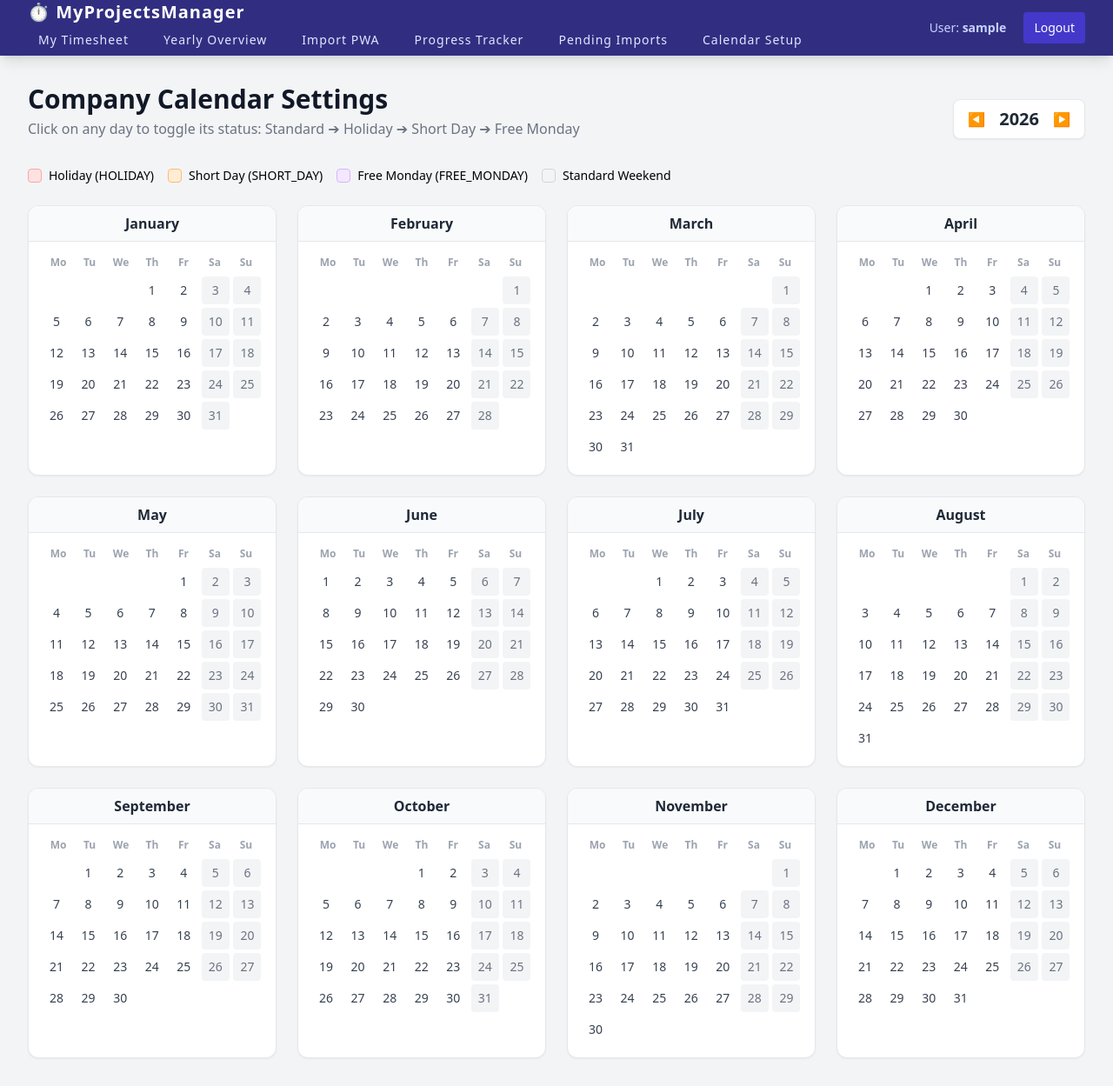
After one commit to OleksanderShevchenko/MyProjectsManager, a Django app: page /settings/calendar/ in a window 1280 px wide. The commit adds this page. Shown: the whole page at 87% size. Run offline with Django 5.2, Linux system fonts and the light colour scheme; the visitor is signed in with stand-in values (Sample User, id 1); data that the repository does not hold is empty; some libraries are stand-ins or nearby versions.

Commit message:
Add view for CompanyCalendar dashboard. Add template to display and edit CompanyCalendar for admin. Add reference to this  CompanyCalendar in base template

```diff
--- a/work_time_reporter/templates/work_time_reporter/base.html
+++ b/work_time_reporter/templates/work_time_reporter/base.html
@@ -30,6 +30,9 @@
                         {% endif %}
                         {% if user.is_staff %}
                             <a href="{% url 'msproject_import:pending' %}" class="text-indigo-100 hover:bg-indigo-800 px-3 py-2 rounded-md text-sm font-medium">Pending Imports</a>
+                        {% endif %}
+                        {% if request.user.is_superuser %}
+                            <a href="{% url 'work_time_reporter:calendar_settings_current' %}" class="text-indigo-100 hover:bg-indigo-800 px-3 py-2 rounded-md text-sm font-medium">Calendar Setup</a>
                         {% endif %}
                     </div>
 
--- /dev/null
+++ b/work_time_reporter/templates/work_time_reporter/calendar_settings.html
@@ -0,0 +1,110 @@
+{% extends 'work_time_reporter/base.html' %}
+
+{% block content %}
+<div class="mb-8 flex justify-between items-end">
+    <div>
+        <h1 class="text-3xl font-extrabold text-gray-900">Company Calendar Settings</h1>
+        <p class="text-gray-500 mt-1">Click on any day to toggle its status: Standard ➔ Holiday ➔ Short Day ➔ Free Monday</p>
+    </div>
+
+    <div class="flex items-center space-x-4 bg-white px-4 py-2 rounded-lg border border-gray-200 shadow-sm">
+        <a href="{% url 'work_time_reporter:calendar_settings' year|add:'-1' %}" class="text-gray-500 hover:text-indigo-600">◀</a>
+        <span class="text-xl font-bold text-gray-800">{{ year }}</span>
+        <a href="{% url 'work_time_reporter:calendar_settings' year|add:'1' %}" class="text-gray-500 hover:text-indigo-600">▶</a>
+    </div>
+</div>
+
+<div class="mb-6 flex space-x-4 text-sm font-medium">
+    <div class="flex items-center"><span class="w-4 h-4 bg-red-100 border border-red-300 rounded mr-2"></span> Holiday (HOLIDAY)</div>
+    <div class="flex items-center"><span class="w-4 h-4 bg-orange-100 border border-orange-300 rounded mr-2"></span> Short Day (SHORT_DAY)</div>
+    <div class="flex items-center"><span class="w-4 h-4 bg-purple-100 border border-purple-300 rounded mr-2"></span> Free Monday (FREE_MONDAY)</div>
+    <div class="flex items-center"><span class="w-4 h-4 bg-gray-100 border border-gray-300 rounded mr-2"></span> Standard Weekend</div>
+</div>
+
+<div class="grid grid-cols-1 md:grid-cols-3 lg:grid-cols-4 gap-6">
+    {% for month in months_data %}
+    <div class="bg-white rounded-xl shadow-sm border border-gray-200 overflow-hidden">
+        <div class="bg-gray-50 px-4 py-2 text-center font-bold text-gray-800 border-b border-gray-200">
+            {{ month.name }}
+        </div>
+        <div class="p-4">
+            <div class="grid grid-cols-7 text-xs text-center font-semibold text-gray-400 mb-2">
+                <div>Mo</div><div>Tu</div><div>We</div><div>Th</div><div>Fr</div><div>Sa</div><div>Su</div>
+            </div>
+
+            <div class="grid grid-cols-7 gap-1 text-sm text-center">
+                {% for week in month.weeks %}
+                    {% for day in week %}
+                        {% if day %}
+                            <button type="button"
+                                    class="w-8 h-8 rounded flex items-center justify-center transition-colors focus:outline-none border day-btn
+                                    {% if day.day_type == 'HOLIDAY' %} bg-red-100 text-red-800 border-red-300 font-bold
+                                    {% elif day.day_type == 'SHORT_DAY' %} bg-orange-100 text-orange-800 border-orange-300 font-bold
+                                    {% elif day.day_type == 'FREE_MONDAY' %} bg-purple-100 text-purple-800 border-purple-300 font-bold
+                                    {% elif day.is_weekend %} bg-gray-100 text-gray-500 border-transparent
+                                    {% else %} bg-white text-gray-700 border-transparent hover:bg-gray-100 {% endif %}"
+                                    data-date="{{ day.date|date:'Y-m-d' }}"
+                                    data-current-type="{{ day.day_type|default:'NONE' }}">
+                                {{ day.day_num }}
+                            </button>
+                        {% else %}
+                            <div class="w-8 h-8"></div>
+                        {% endif %}
+                    {% endfor %}
+                {% endfor %}
+            </div>
+        </div>
+    </div>
+    {% endfor %}
+</div>
+
+<form>
+    {% csrf_token %}
+</form>
+
+<script>
+document.addEventListener('DOMContentLoaded', function() {
+    const csrftoken = document.querySelector('[name=csrfmiddlewaretoken]').value;
+
+    // Cycle logic: Standard -> HOLIDAY -> SHORT_DAY -> FREE_MONDAY -> Standard
+    const nextType = {
+        'NONE': 'HOLIDAY',
+        'HOLIDAY': 'SHORT_DAY',
+        'SHORT_DAY': 'FREE_MONDAY',
+        'FREE_MONDAY': 'CLEAR'
+    };
+
+    document.querySelectorAll('.day-btn').forEach(btn => {
+        btn.addEventListener('click', function() {
+            const dateStr = this.dataset.date;
+            const currentType = this.dataset.currentType;
+            const newType = nextType[currentType];
+
+            // Visual feedback immediately
+            this.style.opacity = '0.5';
+
+            fetch(window.location.href, {
+                method: 'POST',
+                headers: {
+                    'Content-Type': 'application/json',
+                    'X-Requested-With': 'XMLHttpRequest',
+                    'X-CSRFToken': csrftoken
+                },
+                body: JSON.stringify({
+                    'date': dateStr,
+                    'type': newType
+                })
+            })
+            .then(response => response.json())
+            .then(data => {
+                if(data.status === 'success') {
+                    // Reload page to reflect new colors cleanly
+                    // (For a production app you'd just swap CSS classes, but reload is 100% reliable here)
+                    window.location.reload();
+                }
+            });
+        });
+    });
+});
+</script>
+{% endblock %}
--- a/work_time_reporter/views.py
+++ b/work_time_reporter/views.py
@@ -1,10 +1,14 @@
+import calendar
 import datetime
+import json
 
 from django.shortcuts import render, redirect, get_object_or_404
 from django.contrib import messages
+from django.contrib.admin.views.decorators import staff_member_required
 from django.contrib.auth import get_user_model
 from django.contrib.auth.decorators import login_required
 from django.db.models import Sum, Min, Q, Max
+from django.http import JsonResponse
 from django.urls import reverse
 from django.utils import timezone
 
@@ -593,3 +597,70 @@ def progress_dashboard(request, year=None):
             'today': today,
         }
     return render(request, 'work_time_reporter/progress_dashboard.html', context)
+
+
+@staff_member_required(login_url='work_time_reporter:login')
+def calendar_settings(request, year=None):
+    """
+    Interactive yearly calendar for admins to set holidays and short days.
+    """
+    if not year:
+        year = datetime.datetime.now().year
+
+    # --- AJAX HANDLER FOR CLICKING A DAY ---
+    if request.method == 'POST' and request.headers.get('X-Requested-With') == 'XMLHttpRequest':
+        data = json.loads(request.body)
+        date_str = data.get('date')
+        new_type = data.get('type')  # 'HOLIDAY', 'SHORT_DAY', 'FREE_MONDAY', or 'CLEAR'
+
+        try:
+            target_date = datetime.datetime.strptime(date_str, '%Y-%m-%d').date()
+            if new_type == 'CLEAR':
+                CompanyCalendar.objects.filter(date=target_date).delete()
+            else:
+                CompanyCalendar.objects.update_or_create(
+                    date=target_date,
+                    defaults={'day_type': new_type}
+                )
+            return JsonResponse({'status': 'success'})
+        except Exception as e:
+            return JsonResponse({'status': 'error', 'message': str(e)}, status=400)
+
+    # --- RENDER THE CALENDAR PAGE ---
+    # Get all customized days for the requested year
+    custom_days = CompanyCalendar.objects.filter(date__year=year).in_bulk(field_name='date')
+
+    cal = calendar.Calendar(firstweekday=0)  # 0 = Monday
+    months_data = []
+
+    for month in range(1, 13):
+        weeks = cal.monthdatescalendar(year, month)
+        month_weeks = []
+        for week in weeks:
+            week_days = []
+            for day in week:
+                # We only show days belonging to the current month in this month's grid
+                if day.month == month:
+                    day_type = custom_days[day].day_type if day in custom_days else None
+                    is_weekend = day.weekday() >= 5
+                    week_days.append({
+                        'date': day,
+                        'day_num': day.day,
+                        'is_weekend': is_weekend,
+                        'day_type': day_type
+                    })
+                else:
+                    week_days.append(None)  # Empty cell for padding
+            month_weeks.append(week_days)
+
+        months_data.append({
+            'name': calendar.month_name[month],
+            'weeks': month_weeks
+        })
+
+    context = {
+        'year': year,
+        'months_data': months_data,
+        'types': CompanyCalendar.DAY_TYPE_CHOICES
+    }
+    return render(request, 'work_time_reporter/calendar_settings.html', context)
```
